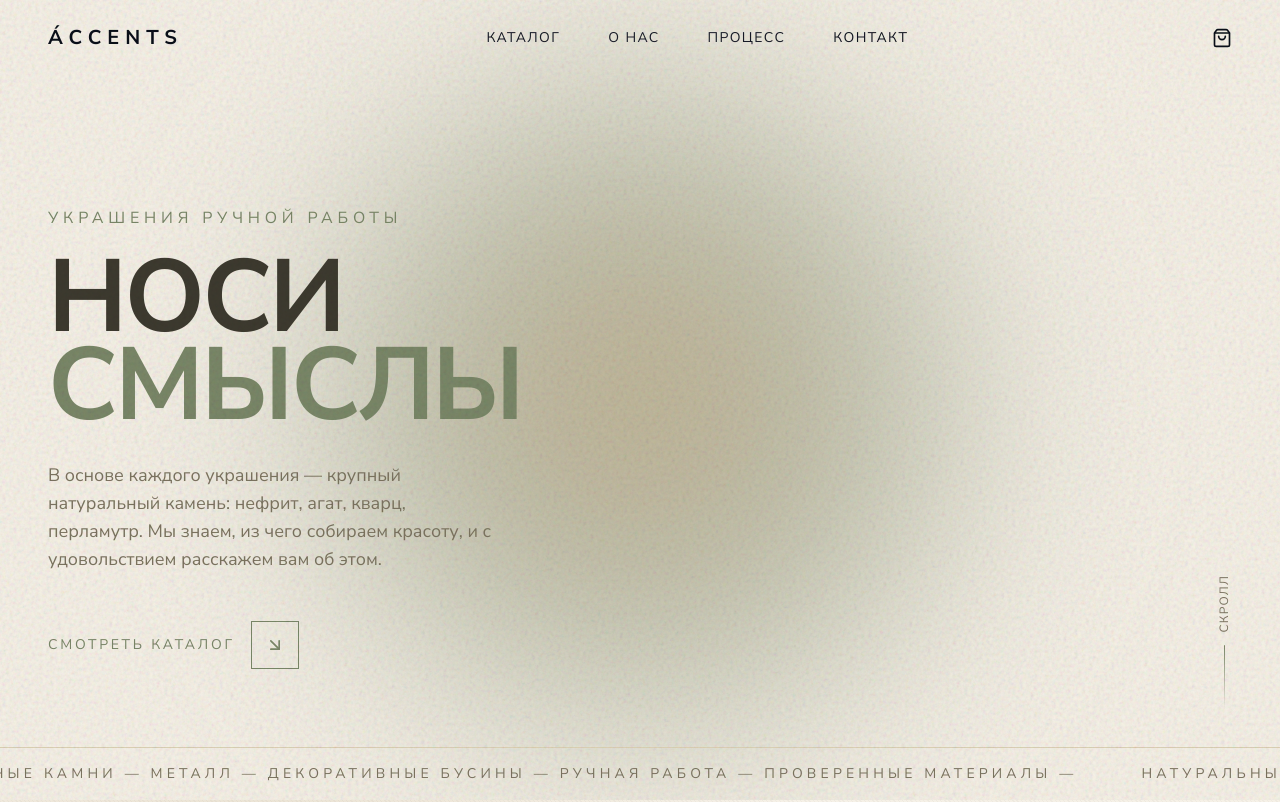
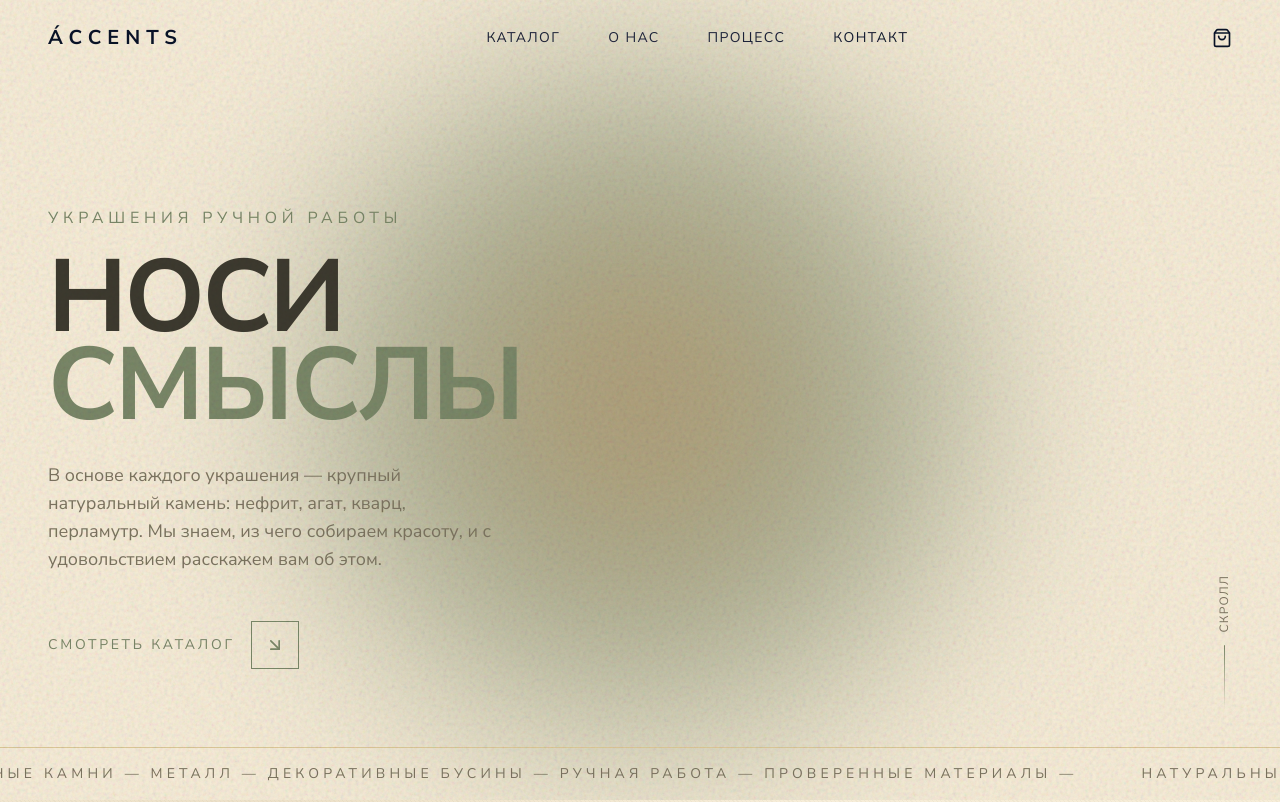
Before and after one commit to evemoon5/accents, a Next.js app: page / in a window 1280 px wide. Shown: the top 802 px of the page. Built offline with nearby package versions, Linux system fonts and the light colour scheme.

Commit message:
Тёплый сливочный/кремовый фон вместо бежевого, усилено свечение

```diff
--- a/app/globals.css
+++ b/app/globals.css
@@ -4,25 +4,25 @@
 @custom-variant dark (&:is(.dark *));
 
 :root {
-  /* Warm cozy theme: sage, olive, beige */
-  --background: #f6f1e7;
+  /* Warm cozy theme: sage, olive, buttery cream */
+  --background: #f7edd8;
   --foreground: #3d3a2f;
-  --card: #efe8d8;
+  --card: #f0e2c4;
   --card-foreground: #3d3a2f;
-  --popover: #f6f1e7;
+  --popover: #f7edd8;
   --popover-foreground: #3d3a2f;
   --primary: #7a8768;
-  --primary-foreground: #f6f1e7;
-  --secondary: #e6ddc8;
+  --primary-foreground: #f7edd8;
+  --secondary: #ecdcb4;
   --secondary-foreground: #4a4636;
-  --muted: #e3dac4;
+  --muted: #e8d8ac;
   --muted-foreground: #7c7460;
   --accent: #a68a5b;
-  --accent-foreground: #f6f1e7;
+  --accent-foreground: #f7edd8;
   --destructive: #b3574a;
-  --destructive-foreground: #f6f1e7;
-  --border: #ddd2b6;
-  --input: #e6ddc8;
+  --destructive-foreground: #f7edd8;
+  --border: #ddc998;
+  --input: #ecdcb4;
   --ring: #7a8768;
   --chart-1: #7a8768;
   --chart-2: #a68a5b;
@@ -30,13 +30,13 @@
   --chart-4: #c2a878;
   --chart-5: #6b7a5a;
   --radius: 1.25rem;
-  --sidebar: #efe8d8;
+  --sidebar: #f0e2c4;
   --sidebar-foreground: #3d3a2f;
   --sidebar-primary: #7a8768;
-  --sidebar-primary-foreground: #f6f1e7;
-  --sidebar-accent: #e6ddc8;
+  --sidebar-primary-foreground: #f7edd8;
+  --sidebar-accent: #ecdcb4;
   --sidebar-accent-foreground: #4a4636;
-  --sidebar-border: #ddd2b6;
+  --sidebar-border: #ddc998;
   --sidebar-ring: #7a8768;
 }
 
@@ -109,7 +109,7 @@ body {
 /* Custom selection color - sage */
 ::selection {
   background-color: #7a8768;
-  color: #f6f1e7;
+  color: #f7edd8;
 }
 
 /* Paper grain overlay - gives the "shershavost" (rough paper) feel */
@@ -128,8 +128,8 @@ body {
   position: absolute;
   border-radius: 9999px;
   pointer-events: none;
-  filter: blur(80px);
-  background: radial-gradient(circle, rgba(166, 138, 91, 0.65) 0%, rgba(122, 135, 104, 0.45) 40%, transparent 72%);
+  filter: blur(70px);
+  background: radial-gradient(circle, rgba(166, 138, 91, 0.85) 0%, rgba(122, 135, 104, 0.6) 42%, transparent 74%);
 }
 
 /* Glitch text effect */
@@ -166,7 +166,7 @@ body {
 }
 
 ::-webkit-scrollbar-track {
-  background: #f6f1e7;
+  background: #f7edd8;
 }
 
 ::-webkit-scrollbar-thumb {
```
